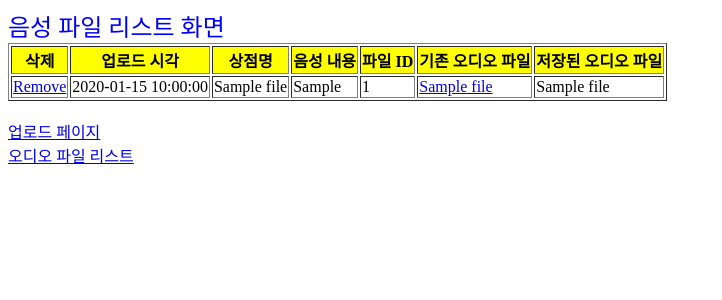
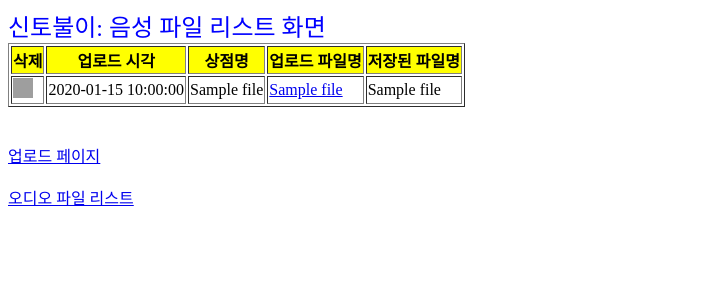
Before and after one commit to lsy0314/sintoburi, a PHP site: page /audio_file_list.php in a window 1280 px wide. Shown: the top 300 px of the page, without its empty margins (0-722 px from the left). Run offline with PHP 8.4, Linux system fonts and the light colour scheme; tables that the repository leaves empty or names only in its code hold one stand-in row (values such as "Sample post"); grey boxes are pictures that could not be loaded.

Commit message:
Updated webapp design for sellers
I updated a web application design for sellers.

Signed-off-by: HyunJun Lim <hjoon0510@gmail.com>

```diff
--- a/webapp/audio_file_list.php
+++ b/webapp/audio_file_list.php
@@ -6,16 +6,16 @@
 <title>업로드 오디오 파일 목록</title>
 </head>
 <body>
-<font size=5 color=blue>음성 파일 리스트 화면</font>
+<font size=5 color=blue>신토불이: 음성 파일 리스트 화면</font>
 <table border="1">
 <tr bgcolor=yellow>
 	<th>삭제</th>
 	<th>업로드 시각</th>
 	<th>상점명</th>
-	<th>음성 내용</th>
-	<th>파일 ID</th>
-	<th>기존 오디오 파일</th>
-	<th>저장된 오디오 파일</th>
+<!--	<th>음성 내용</th> //-->
+<!--	<th>파일 ID</th>   //-->
+	<th>업로드 파일명</th>
+	<th>저장된 파일명</th>
 </tr>
 <?php
 // Author: Hyunjoon Lim, Suyeon Lim
@@ -33,11 +33,13 @@ $result = mysqli_stmt_get_result($stmt);
 while($row = mysqli_fetch_assoc($result)) {
 ?>
 <tr>
-  <td><a href=audio_file_remove.php?file_id=<?= $row['file_id'] ?>&name_save=<?= $row['name_save'] ?>>Remove</td>
+  <td><a href=audio_file_remove.php?file_id=<?= $row['file_id'] ?>&name_orig=<?= $row['name_orig'] ?>&name_save=<?= $row['name_save'] ?>>
+       <img src=./images/remove.png border=0 height=20 width=20></img>
+  </td>
   <td><?=$row['reg_time'] ?></td>
   <td><?=$row['store_name'] ?></td>
-  <td><?=$row['audio_msg'] ?></td>
-  <td><?= $row['file_id'] ?></td>
+<!--  <td><?=$row['audio_msg'] ?></td>  //-->
+<!--  <td><?= $row['file_id'] ?></td>   //-->
   <td><a href="audio_download.php?file_id=<?= $row['file_id'] ?>" target="_blank"><?= $row['name_orig'] ?></a></td>
   <td><?= $row['name_save'] ?></td>
 </tr>
@@ -50,8 +52,14 @@ mysqli_close($db_conn);
 ?>
 </table>
 <br>
+<br>
 <a href="audio_upload.php">업로드 페이지</a>
 <br>
+<br>
 <a href="./audio">오디오 파일 리스트</a>
+<br>
+<br>
+<br>
+<br>
 </body>
 </html>
```
Also changed, not shown: webapp/audio_file_remove.php (+7 -4 lines), webapp/audio_upload.php (+9 -3 lines).
